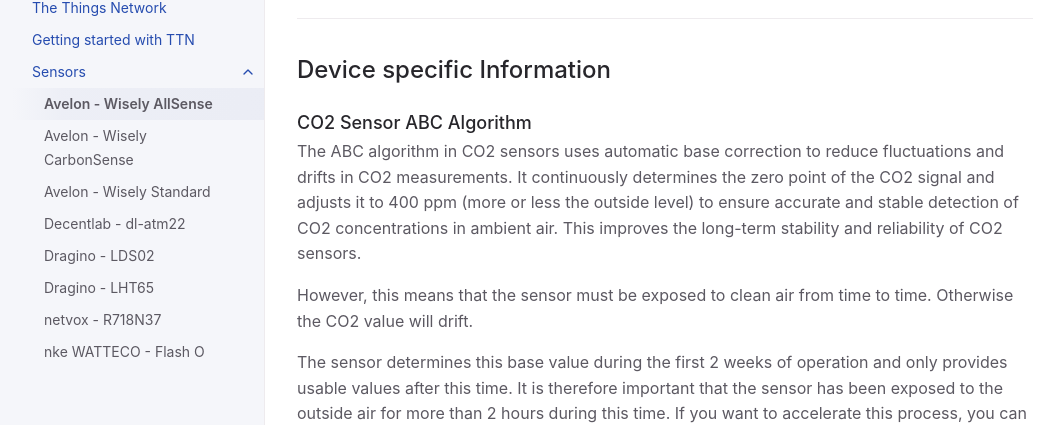
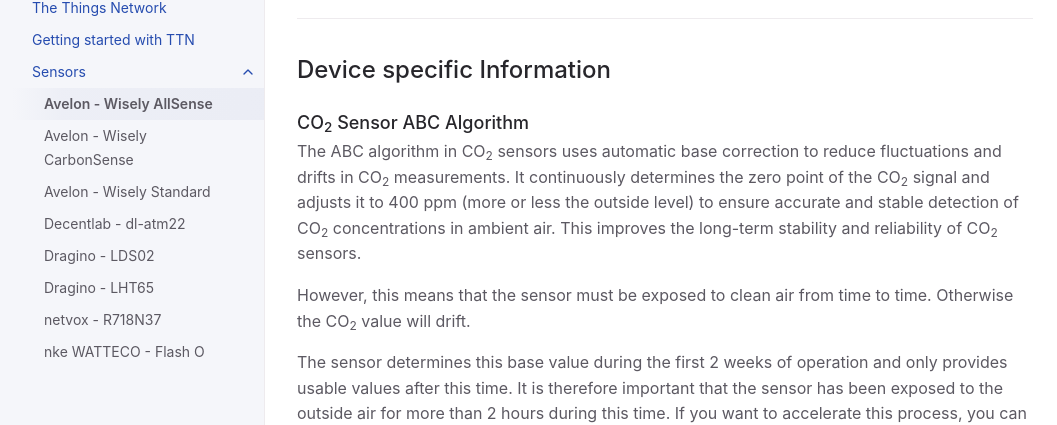
Before and after one commit to hslu-ige-laes/lora-devices-ttn, a Jekyll site: the page built from docs/sensors/avelon-wisely-allsense.md, in a window 1280 px wide and 900 px high, scrolled down 2204 px. Shown: the part 148-573 px from the top of the window, without its empty margins (107-1164 px from the left). Built offline with Jekyll 4.4.1, drawn with Linux system fonts in a browser that asks for light colours; some of the changed text lies outside the part shown.

Commit message:
Update avelon-wisely-allsense.md

```diff
--- a/docs/sensors/avelon-wisely-allsense.md
+++ b/docs/sensors/avelon-wisely-allsense.md
@@ -12,7 +12,7 @@ parent: Sensors
 - Manufacturer: <a href="https://avelon.com/" target="_blank">Avelon</a>
 - Product: <a href="https://avelon.com/en/wisely/" target="_blank">Wisely AllSense</a>
 
-The Wisely AllSense is an indoor room sensor to measure temperature, humidity, CO2, VOC, brightness, occupancy and atmosperic pressure.
+The Wisely AllSense is an indoor room sensor to measure temperature, humidity, CO<sub>2</sub>, VOC, brightness, occupancy and atmosperic pressure.
 
 ---
 ## Table of contents
@@ -81,12 +81,12 @@ Attention, there are four different versions of the same sensor which have diffe
 ---
 
 ## Device specific Information
-### CO2 Sensor ABC Algorithm
-The ABC algorithm in CO2 sensors uses automatic base correction to reduce fluctuations and drifts in CO2 measurements.
-It continuously determines the zero point of the CO2 signal and adjusts it to 400 ppm (more or less the outside level) to ensure accurate and stable detection of CO2 concentrations in ambient air.
-This improves the long-term stability and reliability of CO2 sensors.
+### CO<sub>2</sub> Sensor ABC Algorithm
+The ABC algorithm in CO<sub>2</sub> sensors uses automatic base correction to reduce fluctuations and drifts in CO<sub>2</sub> measurements.
+It continuously determines the zero point of the CO<sub>2</sub> signal and adjusts it to 400 ppm (more or less the outside level) to ensure accurate and stable detection of CO<sub>2</sub> concentrations in ambient air.
+This improves the long-term stability and reliability of CO<sub>2</sub> sensors.
 
-However, this means that the sensor must be exposed to clean air from time to time. Otherwise the CO2 value will drift.
+However, this means that the sensor must be exposed to clean air from time to time. Otherwise the CO<sub>2</sub> value will drift.
 
 The sensor determines this base value during the first 2 weeks of operation and only provides usable values after this time. It is therefore important that the sensor has been exposed to the outside air for more than 2 hours during this time. If you want to accelerate this process, you can expose the sensor to the outside air and then send a downlink payload 0xB2. This is how you end the 2 weeks period.
 
@@ -146,7 +146,7 @@ Only with the "Extended Payload", the Wisely AllSense is transmitting the Pressu
 | Humidity             |        ✓       |         ✓        |
 | VOC                  |        ✓       |         ✓        |
 | Brightness           |                |         ✓        |
-| CO2                  |        ✓       |         ✓        |
+| CO<sub>2</sub>       |        ✓       |         ✓        |
 | PIR/Presence         |                |         ✓        |
 
 To change the payload type the device has to be configured accordingly:
@@ -181,7 +181,7 @@ To change the format back to "Simple Payload", send `FF FE 01`
 
 
 ### Change the led blinking behaviour
-- If an adjustable CO2 limit is exceeded, the LED on the front side of the device blinks every 60 seconds (250 ms lighting, 500 ms pause - repeating 4 times).
+- If an adjustable CO<sub>2</sub> limit is exceeded, the LED on the front side of the device blinks every 60 seconds (250 ms lighting, 500 ms pause - repeating 4 times).
 - With the following procedure you can deactivate it.
 
 1. Select the device and change to the tab `Messaging`, select `Downlink`
```
